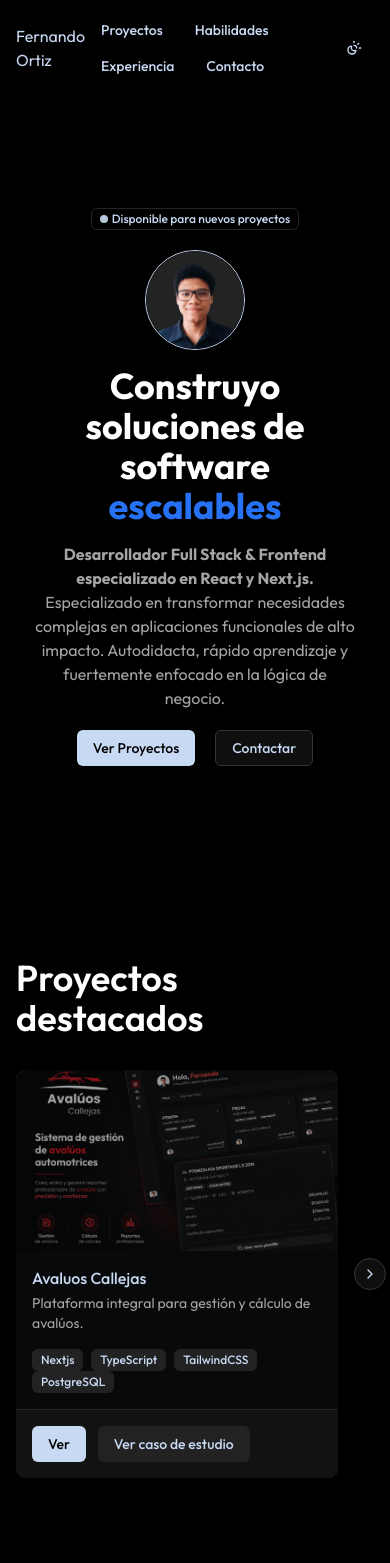
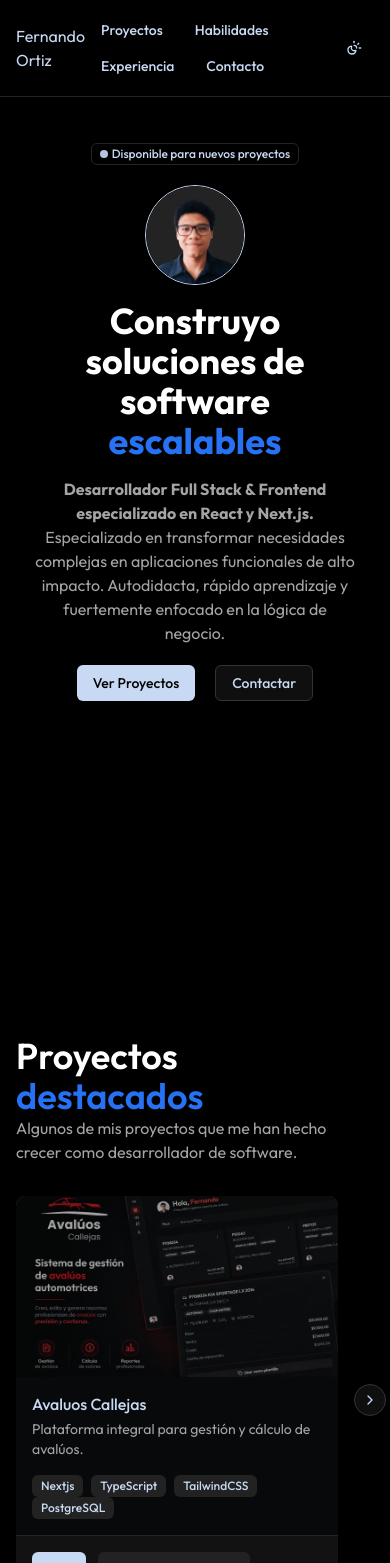
Before and after one commit to Fernando-Dev24/portfolio, a Next.js app: page / in a window 390 px wide. Shown: the top 1563 px of the page. Built offline with nearby package versions, Linux system fonts and the light colour scheme; what tailwind-animations would draw is missing.

Commit message:
feat: implement coming soon card, enhance project display, and update navbar styling

```diff
--- a/src/app/ui/hero.tsx
+++ b/src/app/ui/hero.tsx
@@ -4,7 +4,7 @@ import Image from "next/image";
 
 export function Hero() {
   return (
-    <section className="container -mt-20 md:max-w-[60%] flex flex-col items-center space-y-5 animate-fade-in-up">
+    <section className="container md:max-w-[60%] h-screen flex flex-col items-center justify-center space-y-5 animate-fade-in-up">
       <Badge variant={"outline"}>
         <div data-icon="inline-start">
           <div className="size-2 bg-primary rounded-full animate-pulse repeat-infinite" />
--- a/src/app/ui/projects.tsx
+++ b/src/app/ui/projects.tsx
@@ -1,6 +1,7 @@
+import { ComingSoonCard } from "@/components/shared/coming-soon-card";
 import { ProjectCard } from "@/components/shared/project-card";
 import { TitleSection } from "@/components/shared/title-section";
-import { Card } from "@/components/ui/card";
+import { Card, CardContent } from "@/components/ui/card";
 import {
   Carousel,
   CarouselContent,
@@ -9,18 +10,31 @@ import {
   CarouselPrevious,
 } from "@/components/ui/carousel";
 import { PROJECTS } from "@/data";
+import { ClockFading } from "lucide-react";
 
 export function Projects() {
   return (
     <section className="container my-20 md:max-w-[90%] animate-fade-in-right animate-fill-mode-both">
-      <TitleSection className="text-4xl">Proyectos destacados</TitleSection>
+      <div>
+        <TitleSection className="text-4xl">
+          Proyectos <span className="text-chart-2">destacados</span>
+        </TitleSection>
+        <p className="text-muted-foreground">
+          Algunos de mis proyectos que me han hecho crecer como desarrollador de
+          software.
+        </p>
+      </div>
 
       {/* Carousel */}
       <Carousel className="my-8 animate-fade-in-right animate-fill-mode-both">
         <CarouselContent>
           {PROJECTS.map((item) => (
-            <CarouselItem key={item.id} className="md:basis-1/3">
-              <ProjectCard {...item} />
+            <CarouselItem key={item.id} className="md:basis-1/2 lg:basis-1/3">
+              {item.type === "project" ? (
+                <ProjectCard {...item} />
+              ) : (
+                <ComingSoonCard {...item} />
+              )}
             </CarouselItem>
           ))}
         </CarouselContent>
--- /dev/null
+++ b/src/components/shared/coming-soon-card.tsx
@@ -0,0 +1,15 @@
+import { ComingSoonProject } from "@/data";
+import { Card, CardContent } from "../ui/card";
+import { ClockFading } from "lucide-react";
+
+export const ComingSoonCard = (data: ComingSoonProject) => {
+  return (
+    <Card className="relative h-full mx-auto pt-0 brightness-80 grayscale">
+      <CardContent className="h-full flex flex-col items-center justify-center">
+        <ClockFading className="size-12" />
+        <h4>{data.title}</h4>
+        <p className="text-muted-foreground">{data.description}</p>
+      </CardContent>
+    </Card>
+  );
+};
--- a/src/components/shared/navbar.tsx
+++ b/src/components/shared/navbar.tsx
@@ -24,7 +24,7 @@ const links = [
 
 export const Navbar = () => {
   return (
-    <header className="container py-3 flex items-center justify-between">
+    <header className="container fixed top-0 left-0 w-full z-30 bg-background py-3 flex items-center justify-between border-b border-border">
       <p className="text-accent-foreground">Fernando Ortiz</p>
 
       <nav>
--- a/src/components/shared/project-card.tsx
+++ b/src/components/shared/project-card.tsx
@@ -1,4 +1,4 @@
-import { Project } from "@/data";
+import { StandardProject } from "@/data";
 import {
   Card,
   CardContent,
@@ -11,7 +11,7 @@ import { buttonVariants } from "../ui/button";
 import Link from "next/link";
 import { Badge } from "../ui/badge";
 
-export const ProjectCard = (data: Project) => {
+export const ProjectCard = (data: StandardProject) => {
   return (
     <Card className="relative h-full mx-auto pt-0">
       <div className="absolute inset-0 z-30 aspect-video bg-black/35" />
--- a/src/data/projects.ts
+++ b/src/data/projects.ts
@@ -1,4 +1,5 @@
-export interface Project {
+export interface StandardProject {
+  type: "project";
   id: string;
   title: string;
   description: string;
@@ -8,8 +9,18 @@ export interface Project {
   studyCaseUrl?: string;
 }
 
-export const PROJECTS: Project[] = [
+export interface ComingSoonProject {
+  type: "coming-soon";
+  id: string;
+  title: string;
+  description: string;
+}
+
+export type CarouselItemData = StandardProject | ComingSoonProject;
+
+export const PROJECTS: CarouselItemData[] = [
   {
+    type: "project",
     id: "avaluos-callejas",
     title: "Avaluos Callejas",
     description: "Plataforma integral para gestión y cálculo de avalúos.",
@@ -19,6 +30,7 @@ export const PROJECTS: Project[] = [
     studyCaseUrl: "/projects/avaluos-callejas",
   },
   {
+    type: "project",
     id: "hojas-liquidaciones",
     title: "Hojas de Liquidaciones",
     description:
@@ -26,4 +38,10 @@ export const PROJECTS: Project[] = [
     tags: ["Vite", "TypeScript", "TailwindCSS", "Firebase"],
     thumbnail: "/projects/hojas-liquidaciones/thumbnail.png",
   },
+  {
+    type: "coming-soon",
+    id: "coming-soon",
+    title: "Proximamente",
+    description: "Nuevos retos y projectos están por venir",
+  },
 ];
```
